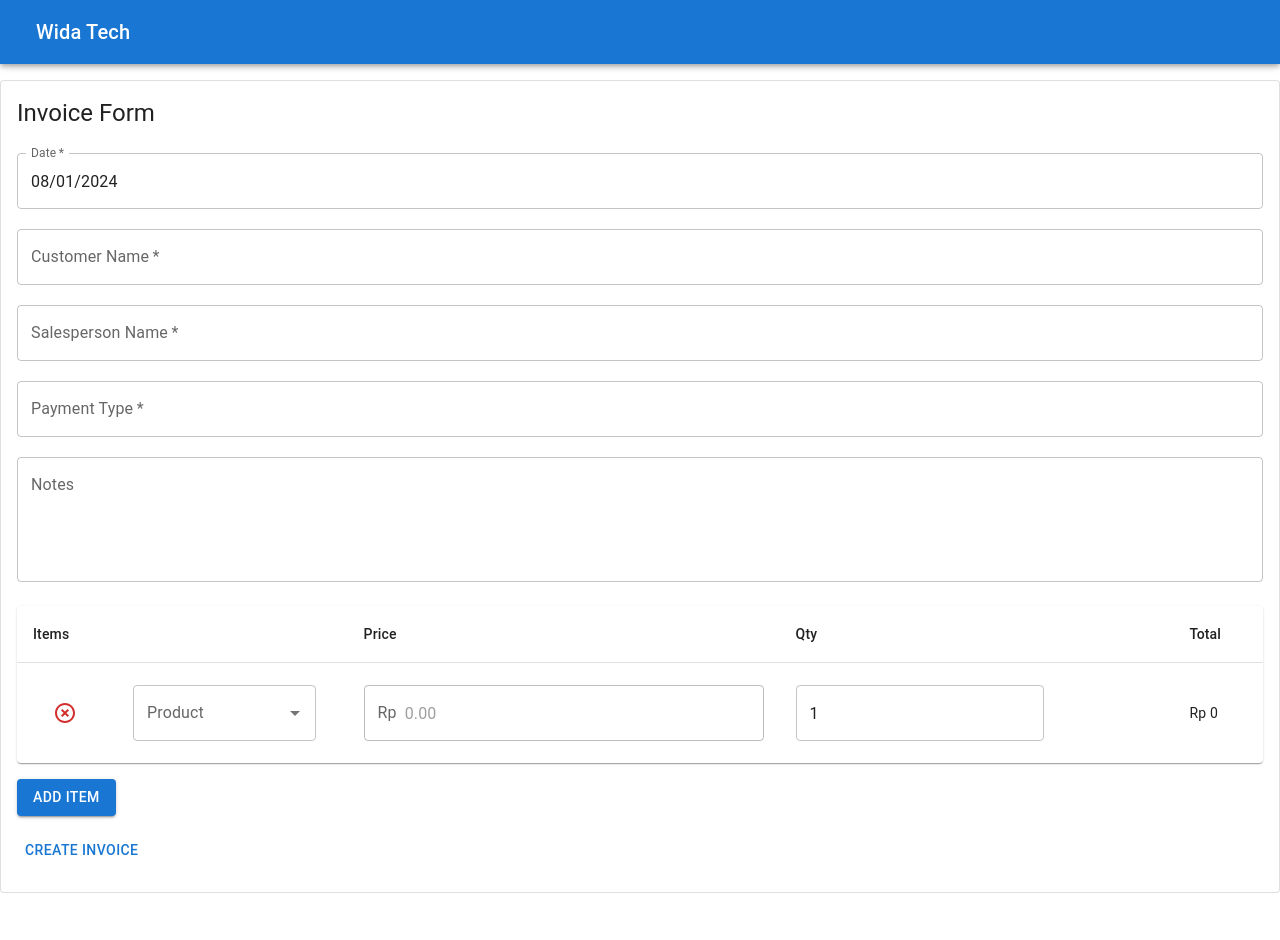
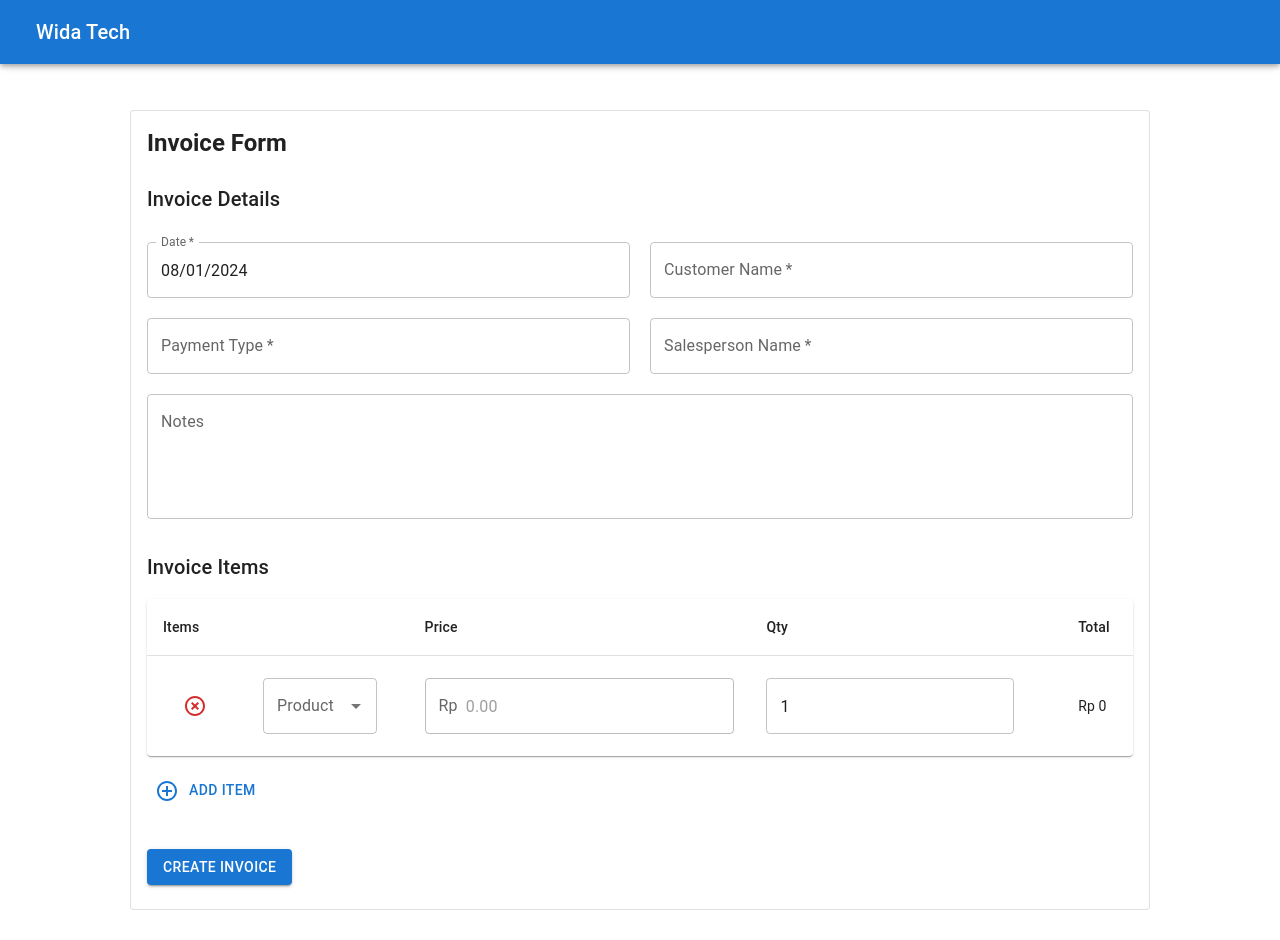
Before and after one commit to endriyanira/invoice-module, a React (Create React App) app in the folder client/: page /invoices/add in a window 1280 px wide. Before the commit the page ends 893 px from the top, so only its background shows below. Built offline with nearby package versions, Linux system fonts and the light colour scheme.

Commit message:
feat(fe): added create invoice with loading button and navigate to invoice list

```diff
--- a/client/src/components/AddInvoice.js
+++ b/client/src/components/AddInvoice.js
@@ -1,4 +1,5 @@
 import React, { useState } from "react";
+import { useNavigate } from "react-router-dom";
 import { useDispatch, useSelector } from "react-redux";
 import {
   Autocomplete,
@@ -19,7 +20,9 @@ import {
   Paper,
   OutlinedInput,
   MenuItem,
+  CircularProgress,
 } from "@mui/material";
+import AddCircleOutlineIcon from "@mui/icons-material/AddCircleOutline";
 import HighlightOffIcon from "@mui/icons-material/HighlightOff";
 import { DemoItem } from "@mui/x-date-pickers/internals/demo";
 import { DatePicker } from "@mui/x-date-pickers/DatePicker";
@@ -43,7 +46,14 @@ const products = productsJSON;
 
 const AddInvoice = () => {
   const dispatch = useDispatch();
+  const navigate = useNavigate();
   const invoice = useSelector((state) => state.invoice);
+  const loading_create_invoice = useSelector(
+    (state) => state.loading_create_invoice
+  );
+  const create_invoice_success_message = useSelector(
+    (state) => state.create_invoice_success_message
+  );
 
   const [items, setItems] = useState([
     { name: "", picture: "", quantity: 1, price: 0, totalPrice: 0 },
@@ -118,16 +128,60 @@ const AddInvoice = () => {
   const handleSubmit = (event) => {
     event.preventDefault();
     dispatch(postInvoice(invoice, items));
+    if (create_invoice_success_message !== "") {
+      navigate("/");
+    }
   };
 
   return (
+    <Box
+      sx={{
+        padding: "30px",
+        mx: "100px",
+        display: "flex",
+        flexDirection: "column",
+        justifyContent: "space-between",
+      }}
+    >
       <Card variant="outlined">
         <CardContent>
-        <Typography gutterBottom paddingBottom={2} variant="h5" component="div">
+          <Typography
+            gutterBottom
+            paddingBottom={2}
+            variant="h5"
+            component="div"
+            style={{ fontWeight: "700" }}
+          >
             Invoice Form
           </Typography>
           <form onSubmit={handleSubmit}>
-          <Box sx={{ display: "flex", flexDirection: "column", gap: "20px" }}>
+            <Box
+              sx={{ display: "flex", flexDirection: "column", gap: "20px" }}
+              mb={4}
+            >
+              <Typography
+                gutterBottom
+                variant="h6"
+                component="div"
+                style={{ fontWeight: "500" }}
+              >
+                Invoice Details
+              </Typography>
+              <Box
+                sx={{
+                  display: "flex",
+                  flexDirection: "row",
+                  gap: "20px",
+                }}
+              >
+                <Box
+                  sx={{
+                    display: "flex",
+                    flexDirection: "column",
+                    width: "100%",
+                    gap: "20px",
+                  }}
+                >
                   {/* Date */}
                   <LocalizationProvider dateAdapter={AdapterDayjs}>
                     <DemoItem>
@@ -145,13 +199,34 @@ const AddInvoice = () => {
                       />
                     </DemoItem>
                   </LocalizationProvider>
-
+                  {/* Payment Type */}
+                  <TextField
+                    label="Payment Type"
+                    name="paymentType"
+                    value={invoice.payment_type}
+                    onChange={(e) =>
+                      dispatch(changePaymentType(e.target.value))
+                    }
+                    required
+                    fullWidth
+                  />
+                </Box>
+                <Box
+                  sx={{
+                    display: "flex",
+                    flexDirection: "column",
+                    width: "100%",
+                    gap: "20px",
+                  }}
+                >
                   {/* Customer Name */}
                   <TextField
                     label="Customer Name"
                     name="customerName"
                     value={invoice.customer_name}
-              onChange={(e) => dispatch(changeCustomerName(e.target.value))}
+                    onChange={(e) =>
+                      dispatch(changeCustomerName(e.target.value))
+                    }
                     required
                   />
 
@@ -160,18 +235,13 @@ const AddInvoice = () => {
                     label="Salesperson Name"
                     name="salespersonName"
                     value={invoice.salesperson_name}
-              onChange={(e) => dispatch(changeSalesPersonName(e.target.value))}
+                    onChange={(e) =>
+                      dispatch(changeSalesPersonName(e.target.value))
+                    }
                     required
                   />
-
-            {/* Payment Type */}
-            <TextField
-              label="Payment Type"
-              name="paymentType"
-              value={invoice.payment_type}
-              onChange={(e) => dispatch(changePaymentType(e.target.value))}
-              required
-            />
+                </Box>
+              </Box>
 
               {/* Notes */}
               <TextField
@@ -183,8 +253,15 @@ const AddInvoice = () => {
                 onChange={(e) => dispatch(changeNotes(e.target.value))}
               />
             </Box>
-
-          <Box marginTop={3} borderRadius={1}>
+            <Typography
+              gutterBottom
+              variant="h6"
+              component="div"
+              style={{ fontWeight: "500" }}
+            >
+              Invoice Items
+            </Typography>
+            <Box marginTop={2} borderRadius={1}>
               <TableContainer component={Paper}>
                 <Table aria-label="simple table">
                   <TableHead>
@@ -199,7 +276,9 @@ const AddInvoice = () => {
                     {items.map((row, index) => (
                       <TableRow
                         key={index.toString()}
-                      sx={{ "&:last-child td, &:last-child th": { border: 0 } }}
+                        sx={{
+                          "&:last-child td, &:last-child th": { border: 0 },
+                        }}
                       >
                         <TableCell component="th" scope="row">
                           <Box
@@ -273,13 +352,17 @@ const AddInvoice = () => {
                           <OutlinedInput
                             id="outlined-adornment-amount"
                             startAdornment={
-                            <InputAdornment position="start">Rp</InputAdornment>
+                              <InputAdornment position="start">
+                                Rp
+                              </InputAdornment>
                             }
                             fullWidth
                             value={parseFloat(row.price).toFixed(2)}
                             disabled
                             type="number"
-                          onChange={(event) => handleChangeItem(event, "price")}
+                            onChange={(event) =>
+                              handleChangeItem(event, "price")
+                            }
                           />
                         </TableCell>
 
@@ -307,16 +390,26 @@ const AddInvoice = () => {
                 </Table>
               </TableContainer>
             </Box>
-          <Grid item xs={3} paddingY={2}>
-            <Button variant="contained" onClick={handleAddItem}>
-              Add Item
+            <Grid item xs={3} paddingY={2} mb={3}>
+              <Button variant="text" onClick={handleAddItem}>
+                <AddCircleOutlineIcon style={{ marginRight: "10px" }} /> Add
+                Item
               </Button>
             </Grid>
-
-          <Button type="submit">Create Invoice</Button>
+            {loading_create_invoice ? (
+              <Button variant="contained" disabled>
+                <CircularProgress size={20} />
+                Loading
+              </Button>
+            ) : (
+              <Button variant="contained" type="submit">
+                Create Invoice
+              </Button>
+            )}
           </form>
         </CardContent>
       </Card>
+    </Box>
   );
 };
 
--- a/client/src/redux/actions/index.js
+++ b/client/src/redux/actions/index.js
@@ -1,5 +1,4 @@
 import {
-  ADD_INVOICE,
   FETCH_INVOICES,
   FETCH_INVOICES_SUCCESS,
   FETCH_INVOICES_FAILURE,
@@ -13,10 +12,6 @@ import {
   CREATE_INVOICE_SUCCESS,
   CREATE_INVOICE_FAILURE,
 } from "../constants/types";
-
-export const addInvoice = (invoice) => (dispatch) => {
-  dispatch({ type: ADD_INVOICE, payload: invoice });
-};
 
 export const fetchInvoices = () => {
   return {
--- a/client/src/redux/constants/types.js
+++ b/client/src/redux/constants/types.js
@@ -1,7 +1,3 @@
-export const ADD_INVOICE = "ADD_INVOICE";
-export const GET_INVOICES = "GET_INVOICES";
-export const GET_GRAPH_DATA = "GET_GRAPH_DATA";
-
 export const FETCH_INVOICES = "FETCH_INVOICES";
 export const FETCH_INVOICES_SUCCESS = "FETCH_INVOICES_SUCCESS";
 export const FETCH_INVOICES_FAILURE = "FETCH_INVOICES_FAILURE";
--- a/client/src/redux/reducers/index.js
+++ b/client/src/redux/reducers/index.js
@@ -1,5 +1,4 @@
 import {
-  ADD_INVOICE,
   FETCH_INVOICES,
   FETCH_INVOICES_SUCCESS,
   FETCH_INVOICES_FAILURE,
```
Lines whose indentation alone changed are shown as unchanged.
